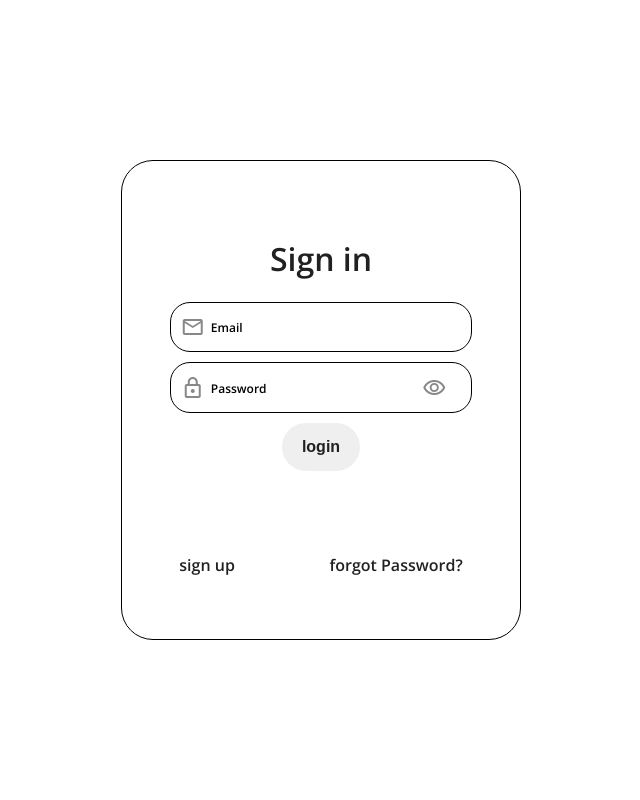
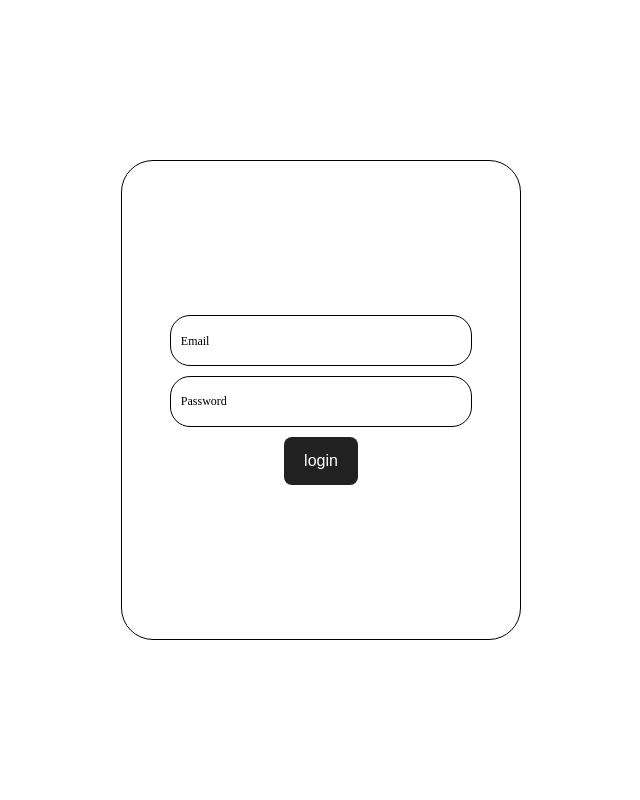
Before and after one commit to iiamrishi/client-Management-System, a PHP site: page /client/loginClient.html in a window 1280 px wide. Shown: the whole page, without its empty margins (319-959 px from the left). Run offline with PHP 8.4, Linux system fonts and the light colour scheme.

Commit message:
finally got the navigation correct

```diff
--- a/admin/login.html
+++ b/admin/login.html
@@ -17,11 +17,11 @@
     <div class="login-container">
         <div class="wrapper">
                 <div class="full-input">
-                <input type="email">
+                    <input type="email" id="email">
                     <label for='email'>Email</label>
                 </div>
                 <div class="full-input">
-                <input type="password">
+                    <input type="password" id="password">
                     <label for='password'>Password</label>
                 </div>
             <div class="login-button">
--- a/client/css/loginClient.css
+++ b/client/css/loginClient.css
@@ -2,16 +2,6 @@
   --primary-color: #212121;
   --background-color: #fff;
   --text-primary-on-background: rgba(0, 0, 0, 0.87);
-}
-@keyframes fadeInUp {
-  0% {
-    transform: translateY(100%);
-    opacity: 0;
-  }
-  100% {
-    transform: translateY(0%);
-    opacity: 1;
-  }
 }
 
 body {
@@ -25,7 +15,6 @@ body {
 }
 
 .login-container {
-  font-family: "Open Sans", sans-serif;
   border: 1px solid black;
   text-align: center;
   display: flex;
@@ -38,12 +27,6 @@ body {
   padding: 10px;
   box-sizing: border-box;
   border-radius: 32px;
-  opacity: 0; /* Set initial opacity to 0 */
-  animation: fadeInUp 1s forwards;
-  overflow: hidden;
-}
-html {
-  overflow: hidden; /* Hide the scroll bar on the html element */
 }
 
 .full-input {
@@ -58,36 +41,20 @@ html {
   border-radius: 20px;
 }
 
-.icon {
-  position: absolute;
-  top: 50%;
-  transform: translateY(-50%);
-  left: 10px;
-  color: #888;
-}
-
-.input-container {
-  position: relative;
-}
-
 input {
-  font-family: "Open Sans", sans-serif;
   outline: none;
   border: none;
   display: block;
   line-height: 1.2em;
   font-size: 14px;
   width: calc(100% - 20px);
-  padding-left: 30px;
 }
 
 label {
-  font-family: "Open Sans", sans-serif;
-  font-weight: 600;
   position: absolute;
   top: 50%;
   transform: translateY(-50%);
-  left: 40px;
+  left: 10px;
   display: block;
   font-size: 12px;
   color: black;
@@ -95,46 +62,22 @@ label {
 }
 
 input:focus + label {
-  opacity: 0; /* Set opacity to 0 when the input is focused */
+  top: 5px; /* Adjust the value based on your preference */
+  font-size: 10px; /* Adjust the value based on your preference */
 }
 
 .login-button button {
-  color: #212121;
+  background-color: var(--primary-color);
+  color: #fff;
   padding: 15px 20px;
   border: none;
-  border-radius: 32px;
+  border-radius: 8px;
   cursor: pointer;
   font-size: 16px;
-  font-weight: 600;
 }
 
 .login-button button:hover {
-  background-color: #f5f5f5;
-}
-
-.footer {
-  margin-top: 75px;
-  font-family: "Open Sans", sans-serif;
-  display: flex;
-  justify-content: space-around;
-}
-.signup {
-  width: max-content;
-  padding: 8px 16px;
-  border-radius: 32px;
-  font-weight: 600;
-}
-.signup:hover {
-  background-color: #f5f5f5;
-}
-.forgotpassword {
-  width: max-content;
-  padding: 8px 16px;
-  border-radius: 32px;
-  font-weight: 600;
-}
-.forgotpassword:hover {
-  background-color: #f5f5f5;
+  background-color: #444;
 }
 #togglePassword {
   cursor: pointer;
--- a/client/loginClient.html
+++ b/client/loginClient.html
@@ -1,55 +1,37 @@
 <!DOCTYPE html>
 <html lang="en">
+
 <head>
     <!-- Add Material Icons link -->
-    <link
-      rel="stylesheet"
-      href="https://fonts.googleapis.com/icon?family=Material+Icons"
-    />
-    <meta charset="UTF-8" />
-    <meta name="viewport" content="width=device-width, initial-scale=1.0" />
-    <title>Login-Client</title>
-    <link rel="stylesheet" href="./css/loginClient.css" />
-    <link rel="preconnect" href="https://fonts.googleapis.com" />
-    <link rel="preconnect" href="https://fonts.gstatic.com" crossorigin />
-    <link
-      href="https://fonts.googleapis.com/css2?family=Open+Sans:wght@300;400;600&display=swap"
-      rel="stylesheet"
-    />
-    <link
-      rel="stylesheet"
-      href="https://fonts.googleapis.com/css2?family=Material+Symbols+Outlined:opsz,wght,FILL,GRAD@24,400,0,0"
-    />
+    <link rel="stylesheet" href="https://fonts.googleapis.com/icon?family=Material+Icons">
+    <meta charset="UTF-8">
+    <meta name="viewport" content="width=device-width, initial-scale=1.0">
+    <title>Login-Admin</title>
+    <link rel="stylesheet" href="./css/loginClient.css">
+    <link rel="preconnect" href="https://fonts.googleapis.com">
+    <link rel="preconnect" href="https://fonts.gstatic.com" crossorigin>
+    <link href="https://fonts.googleapis.com/css2?family=Open+Sans:wght@300;400;600&display=swap" rel="stylesheet">
 </head>
 
 <body>
     <div class="login-container">
-      <h1>Sign in</h1>
         <div class="wrapper">
                 <div class="full-input">
-          <span class="material-symbols-outlined left-icon"> mail</span>
-          <input type="email" id="emailInput" required />
-          <label for="emailInput">Email</label>
+                    <input type="email" id="email">
+                    <label for='email'>Email</label>
                 </div>
                 <div class="full-input">
-          <span class="material-symbols-outlined left-icon"> lock</span>
-          <input type="password" class="passkey" id="passwordInput" required />
-          <label for="passwordInput">Password</label>
-          <span
-            class="material-symbols-outlined right-icon"
-            id="togglePassword"
-          >
-            visibility
-          </span>
+                    <input type="password" id="password">
+                    <label for='password'>Password</label>
                 </div>
             <div class="login-button">
                 <button>login</button>
             </div>
-        <div class="footer">
-          <span class="signup">sign up</span>
-          <span class="forgotpassword">forgot Password?</span>
+
             </div>
         </div>
     </div>
+
 </body>
+
 </html>
```
Also changed, not shown: client/js/loginClient.js (+14 -17 lines), css/index.css (+13 -5 lines), index.html (+79 -26 lines), package-lock.json (deleted). Lines whose indentation alone changed are shown as unchanged.
